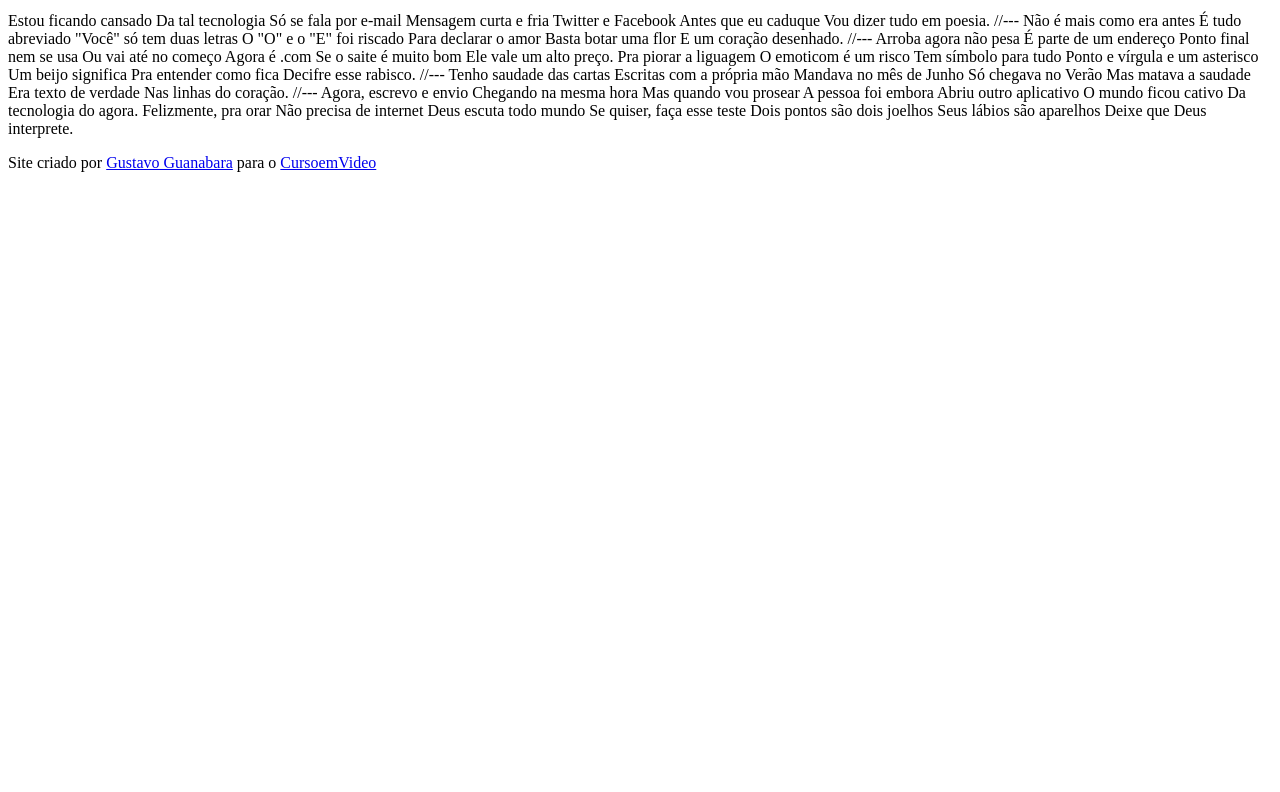
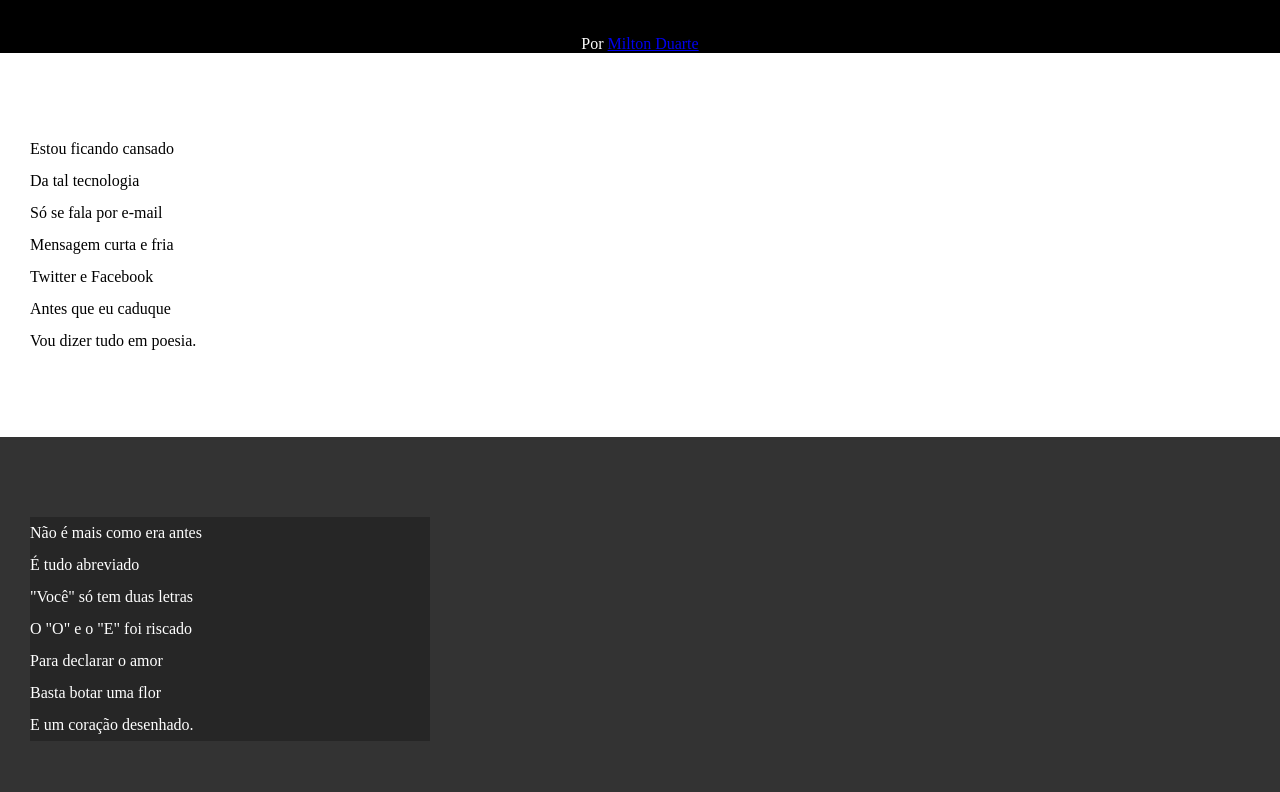
Before and after one commit to alextecnicoprogramador/HTML-CSS, a plain HTML site: page Desafios/d012/index.html in a window 1280 px wide. Shown: the part 102-894 px from the top of the page. Before the commit the page ends 800 px from the top, so only its background shows below. Drawn offline with Linux system fonts and the light colour scheme.

Commit message:
atualizei estilos

```diff
--- /dev/null
+++ b/Desafios/d012/estilo/style.css
@@ -0,0 +1,65 @@
+@charset "UTF-8";
+* {
+    margin: 0px;
+    padding: 0px;
+}
+
+html, body {
+    min-height: 10vh;
+    background-color: darkgray;
+}
+
+header {
+    background-color: black;
+    color: white;
+    text-align: center;
+}
+
+header > h1 {
+    padding-top: 50px;
+    font-variant: small-caps;
+}
+
+header >p {
+    padding-top: 50px;
+}
+
+header > a, footer > a {
+    color: white;
+    text-decoration: none;
+    font-weight: bolder;
+}
+
+a:hover {
+    text-decoration: underline;
+}
+
+section {
+    padding-top: 10vh;
+    padding-bottom: 10vh;
+    line-height: 2em;
+    padding-left: 30px;
+}
+
+section.normal {
+    background-color: white;
+    color: black;
+}
+
+section.imagem {
+    background-color: rgb(51, 51, 51);
+    color: white;
+}
+
+section.imagem > p {
+    width: 400px;
+    background-color: rgba(0, 0, 0, 0.253);
+}
+
+
+footer {
+    background-color: blac;
+    color: white;
+    text-align: center;
+    padding: 10px;
+}
--- a/Desafios/d012/index.html
+++ b/Desafios/d012/index.html
@@ -4,6 +4,7 @@
     <meta charset="UTF-8">
     <meta name="viewport" content="width=device-width, initial-scale=1.0">
     <title>Cordel moderno</title>
+    <link rel="stylesheet" href="estilo/style.css">
 </head>
 <body>
     <header>
@@ -11,72 +12,88 @@
         <p>Por <a href="https://www.recantodasletras.com.br/poesias/3186743" target="_blank">Milton Duarte</a></p>
     </header>
 
-Estou ficando cansado
-Da tal tecnologia
-Só se fala por e-mail
-Mensagem curta e fria
-Twitter e Facebook
-Antes que eu caduque
-Vou dizer tudo em poesia.
+    <section class="normal">
+        <p>
+            Estou ficando cansado <br>
+            Da tal tecnologia <br>
+            Só se fala por e-mail <br>
+            Mensagem curta e fria <br>
+            Twitter e Facebook <br>
+            Antes que eu caduque <br>
+            Vou dizer tudo em poesia.
+        </p>
+    </section>
 
-//---
+    <section class="imagem">
+        <p>
+            Não é mais como era antes <br>
+            É tudo abreviado <br>
+            "Você" só tem duas letras <br>
+            O "O" e o "E" foi riscado <br>
+            Para declarar o amor <br>
+            Basta botar uma flor <br>
+            E um coração desenhado.
+        </p>
+    </section>
 
-Não é mais como era antes
-É tudo abreviado
-"Você" só tem duas letras
-O "O" e o "E" foi riscado
-Para declarar o amor
-Basta botar uma flor
-E um coração desenhado.
+    <section class="normal">
+        <p>
+            Arroba agora não pesa <br>
+            É parte de um endereço <br>
+            Ponto final nem se usa <br>
+            Ou vai até no começo <br>
+            Agora é .com <br>
+            Se o saite é muito bom <br>
+            Ele vale um alto preço.
+        </p>
 
-//---
+        <p>
+            Pra piorar a liguagem <br>
+            O emoticom é um risco <br>
+            Tem símbolo para tudo <br>
+            Ponto e vírgula e um asterisco <br>
+            Um beijo significa <br>
+            Pra entender como fica <br>
+            Decifre esse rabisco.
+        </p>
+    </section>
 
-Arroba agora não pesa
-É parte de um endereço
-Ponto final nem se usa
-Ou vai até no começo
-Agora é .com
-Se o saite é muito bom
-Ele vale um alto preço.
+    <section class="imagem">
+        <p>
+            Tenho saudade das cartas <br>
+            Escritas com a própria mão <br>
+            Mandava no mês de Junho <br>
+            Só chegava no Verão <br>
+            Mas matava a saudade <br>
+            Era texto de verdade <br>
+            Nas linhas do coração.
+        </p>
+    </section>
 
-Pra piorar a liguagem
-O emoticom é um risco
-Tem símbolo para tudo
-Ponto e vírgula e um asterisco
-Um beijo significa
-Pra entender como fica
-Decifre esse rabisco.
+    <section class="normal">
+        <p>
+            Agora, escrevo e envio <br>
+            Chegando na mesma hora <br>
+            Mas quando vou prosear <br>
+            A pessoa foi embora <br>
+            Abriu outro aplicativo <br>
+            O mundo ficou cativo <br>
+            Da tecnologia do agora.
+        </p>
 
-//---
+        <p>
+            Felizmente, pra orar <br>
+            Não precisa de internet <br>
+            Deus escuta todo mundo <br>
+            Se quiser, faça esse teste <br>
+            Dois pontos são dois joelhos <br>
+            Seus lábios são aparelhos <br>
+            Deixe que Deus interprete.
+        </p>
+    </section>
 
-Tenho saudade das cartas
-Escritas com a própria mão
-Mandava no mês de Junho
-Só chegava no Verão
-Mas matava a saudade
-Era texto de verdade
-Nas linhas do coração.
-
-//---
-
-Agora, escrevo e envio
-Chegando na mesma hora
-Mas quando vou prosear
-A pessoa foi embora
-Abriu outro aplicativo
-O mundo ficou cativo
-Da tecnologia do agora.
-
-Felizmente, pra orar
-Não precisa de internet
-Deus escuta todo mundo
-Se quiser, faça esse teste
-Dois pontos são dois joelhos
-Seus lábios são aparelhos
-Deixe que Deus interprete.
-
-<footer>
-    <p>Site criado por <a href="https://professorguanabara.github.io/" target="_blank">Gustavo Guanabara</a> para o <a href="https://www.cursoemvideo.com/" target="_blank">CursoemVideo</a></p>
-</footer>
+    <footer>
+        <p>Site criado por <a href="https://professorguanabara.github.io/" target="_blank">Gustavo Guanabara</a> para o <a href="https://www.cursoemvideo.com/" target="_blank">CursoemVideo</a></p>
+    </footer>
 </body>
 </html>
```
